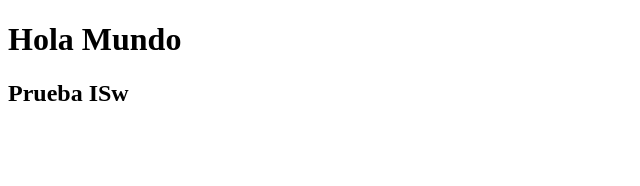
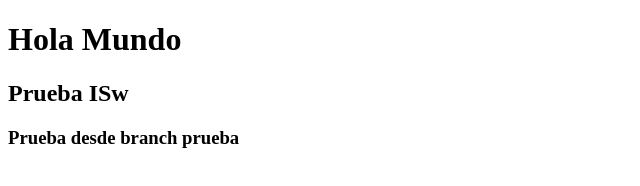
Before and after one commit to DavidVidal01/CodigoIsw, a plain HTML site: page Index.html in a window 1280 px wide. Shown: the whole page, without its empty margins (0-640 px from the left). Drawn offline with Linux system fonts and the light colour scheme.

Commit message:
Commit desde branch prueba

```diff
--- a/Index.html
+++ b/Index.html
@@ -8,5 +8,6 @@
 <body>
     <h1>Hola Mundo</h1>
     <h2>Prueba ISw</h2>
+    <h3>Prueba desde branch prueba</h3>
 </body>
 </html>
```
